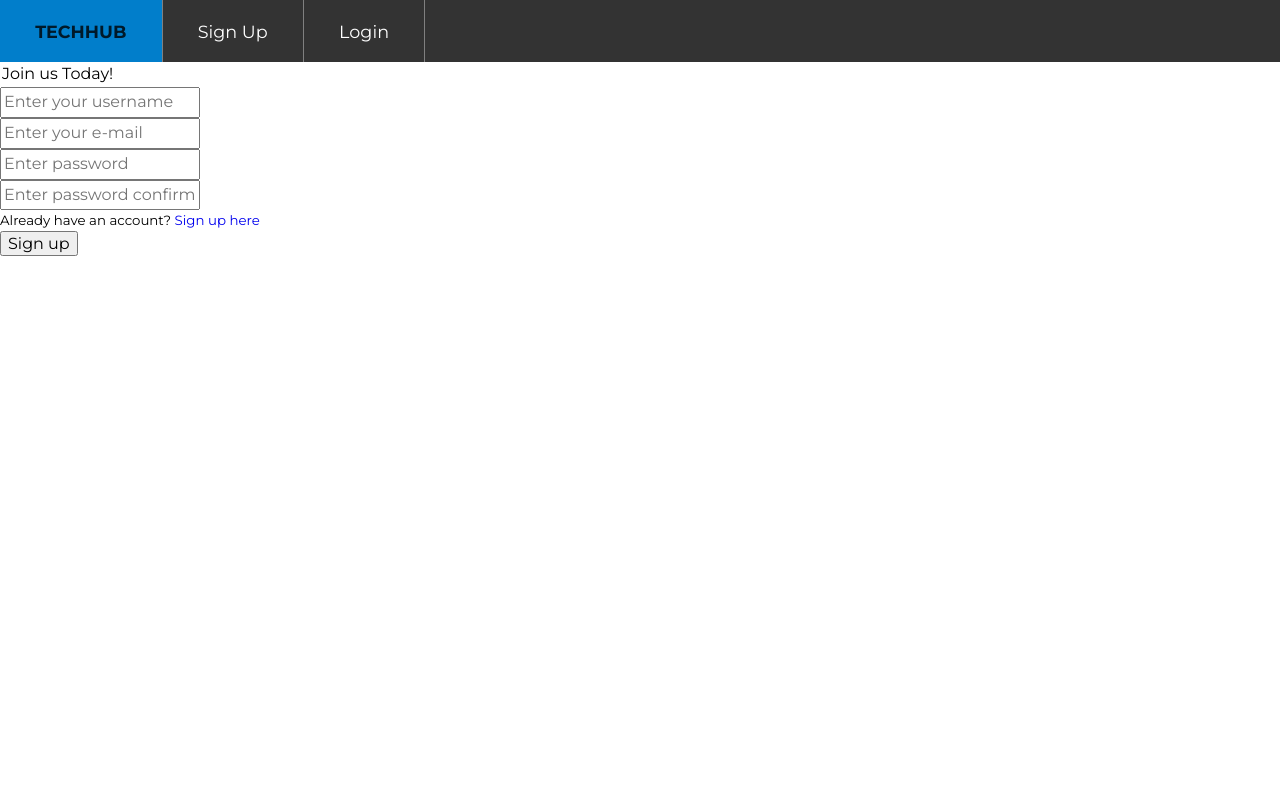
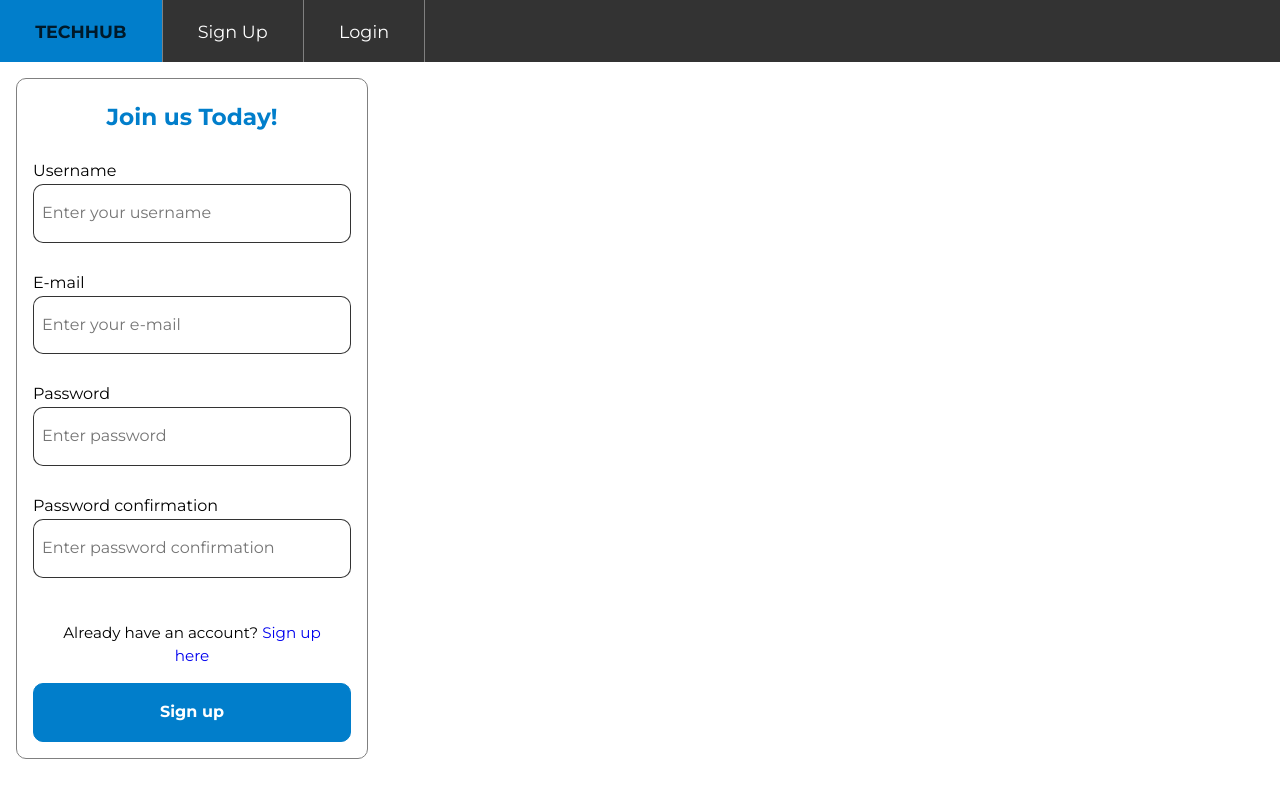
Before and after one commit to Ramsey1120/TechHub, a PHP site: page /signup.php in a window 1280 px wide. Run offline with PHP 8.4, Linux system fonts and the light colour scheme; a stand-in replaces the project's code that opens the database connection.

Commit message:
Added form styling

```diff
--- a/CSS/style.css
+++ b/CSS/style.css
@@ -130,6 +130,16 @@ input[type="submit"]:hover {
   max-width: var(--max-width,80rem);
 }
 
+.button {
+    padding: 1em 2em;
+    background-color: hsl(var(--clr-main));
+    border: solid 1px hsl(var(--clr-main));
+    color: hsl(var(--clr-white));
+    font-weight: bold;
+    border-radius: 10px;
+}
+
+
 /* ------------------ */
 /*  Main styling */
 /* ------------------ */
@@ -164,7 +174,45 @@ input[type="submit"]:hover {
 }
 
 
+.form {
+    border: solid 1px hsl(var(--clr-grey));
+    border-radius: 10px;
+    width: 27.5%;
+    margin: 1em;
+    padding: 1em;
+}
 
-.button {
+.legend {
+    text-align: center;
+    color: hsl(var(--clr-main));
+    font-weight: bold;
+    font-size: 1.45rem;
+    margin: .2em 0 1em;
+}
 
+
+.form-input {
+    width: 100%;
+    padding: 1em .5em;
+    margin-bottom: 1.75em;
+    border-radius: 10px;
+    border: solid 1px hsl( var(--clr-dark) / .8 );
+    background-color: hsl(var(--clr-white) / .9);
 }
+
+.form-input:focus, .form-input:hover {
+    outline: solid 1px hsl(var(--clr-main));
+}
+
+small {
+    text-align: center;
+    font-size: .95rem;
+    margin: 1em;
+}
+
+small a {cursor: pointer;}
+small a:hover {text-decoration: underline;}
+
+.submit {
+    width: 100%;
+}
--- a/include/sanitise.php
+++ b/include/sanitise.php
@@ -8,5 +8,4 @@ function sanitise($data) {
 
     return $data;
 }
-
 ?>
--- a/signup.php
+++ b/signup.php
@@ -49,8 +49,10 @@ if ($_SERVER["REQUEST_METHOD"] == "POST") {
 
 ?>
 
-<form action="" method="post">
-    <legend class="form-legend">Join us Today!</legend>
+<form class="form auth"action="" method="post">
+
+    <legend class="legend">Join us Today!</legend>
+
     <?php
         if ($_SERVER["REQUEST_METHOD"] == "POST") {
             foreach ($errors as $errror) {
@@ -58,10 +60,18 @@ if ($_SERVER["REQUEST_METHOD"] == "POST") {
             }
         }
     ?>
+    <label for="username">Username</label>
     <input type="username" class="form-input" name="username" placeholder="Enter your username"><br>
+
+    <label for="email">E-mail</label>
     <input type="email" class="form-input" name="email" placeholder="Enter your e-mail" required><br>
+
+    <label for="password">Password</label>
     <input type="password" class="form-input" name="password" placeholder="Enter password" required><br>
+
+    <label for="confirmation">Password confirmation</label>
     <input type="password" class="form-input" name="confirmation" placeholder="Enter password confirmation" required><br>
+
     <small>Already have an account? <a href="login.php">Sign up here</a></small>
     <input type="submit" value="Sign up" class="button submit">
 </form>
```
Also changed, not shown: login.php (+7 -2 lines).
